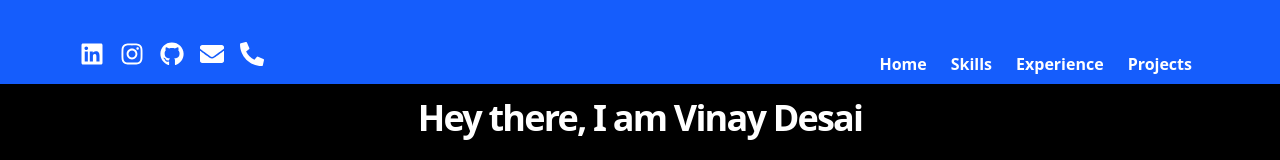
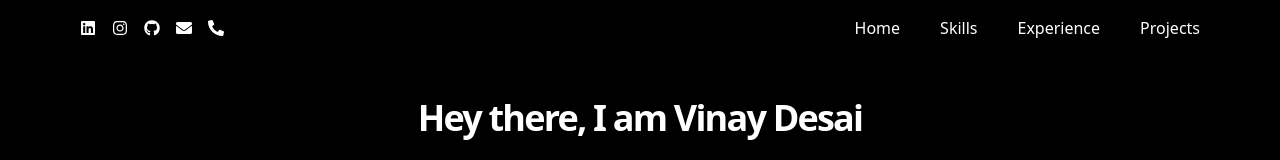
Before and after one commit to vinaydesai23/Personal-Portfolio, a React (Vite) app: page / in a window 1280 px wide. Shown: the top 160 px of the page. Built offline with nearby package versions, Linux system fonts and the light colour scheme.

Commit message:
feat: task bar

```diff
--- a/package.json
+++ b/package.json
@@ -15,6 +15,7 @@
     "react": "^19.0.0",
     "react-dom": "^19.0.0",
     "react-icons": "^5.5.0",
+    "react-scroll": "^1.9.3",
     "tailwindcss": "^4.1.3"
   },
   "devDependencies": {
--- a/src/components/Navbar.jsx
+++ b/src/components/Navbar.jsx
@@ -1,5 +1,5 @@
-import { RiCloseLine, RiMenu2Line } from "@remixicon/react";
 import React, { useState } from "react";
+import { Link } from "react-scroll";
 import {
   FaLinkedin,
   FaInstagram,
@@ -7,105 +7,62 @@ import {
   FaEnvelope,
   FaPhoneAlt,
 } from "react-icons/fa";
+import { RiCloseLine, RiMenu2Line } from "@remixicon/react";
 
 const Navbar = () => {
-  const [menu, openMenu] = useState(false);
-  const [showMenu, setShowmenu] = useState(true);
+  const [menuOpen, setMenuOpen] = useState(false);
+
+  const toggleMenu = () => setMenuOpen(!menuOpen);
+
+  const navItems = ["Home", "Skills", "Experience", "Projects"];
+
   return (
-    <nav className="fixed top-0 left-0 w-full z-50 bg-blue-600 bg-opacity-80 flex flex-wrap justify-between items-center text-white px-4 pt-4 md:px-20 md:pt-6">
+    <nav className="fixed top-0 left-0 w-full z-50 bg-black bg-opacity-80 backdrop-blur-md text-white px-6 md:px-20 py-4 flex justify-between items-center shadow-sm">
       <div className="flex items-center gap-4">
-        <a
-          href="https://www.linkedin.com/in/vinaydesai23/"
-          target="_blank"
-          rel="noopener noreferrer"
-          className="hover:text-blue-400 transition-colors"
-          title="LinkedIn"
-        >
-          <FaLinkedin size={24} />
-        </a>
-        <a
-          href="https://www.instagram.com/vinay._.desai/"
-          target="_blank"
-          rel="noopener noreferrer"
-          className="hover:text-pink-400 transition-colors"
-          title="Instagram"
-        >
-          <FaInstagram size={24} />
-        </a>
-        <a
-          href="https://github.com/vinaydesai23"
-          target="_blank"
-          rel="noopener noreferrer"
-          className="hover:text-pink-400 transition-colors"
-          title="Github"
-        >
-          <FaGithub size={24} />
-        </a>
-        <a
-          href="mailto:vinaydesai2303@gmail.com"
-          target="_blank"
-          rel="noopener noreferrer"
-          className="hover:text-pink-400 transition-colors"
-          title="Email"
-        >
-          <FaEnvelope size={24} />
-        </a>
-        <a
-          href="tel:+918296338415"
-          target="_blank"
-          rel="noopener noreferrer"
-          className="hover:text-pink-400 transition-colors"
-          title="Phone"
-        >
-          <FaPhoneAlt size={24} />
-        </a>
+        <FaLinkedin className="hover:text-blue-400 cursor-pointer" />
+        <FaInstagram className="hover:text-pink-400 cursor-pointer" />
+        <FaGithub className="hover:text-gray-300 cursor-pointer" />
+        <FaEnvelope className="hover:text-red-400 cursor-pointer" />
+        <FaPhoneAlt className="hover:text-green-400 cursor-pointer" />
       </div>
 
-      <ul
-        className={`${
-          menu ? "block" : "hidden"
-        } mx-24 py-2 mt-4 font-semibold md:mt-5 bg-black px-2 rounded-xl bg-opacity-30 md:border-none text-center md:bg-transparent md:static md:mx-0 md:flex gap-6 items-center`}
-      >
-        <a href="#Home">
-          <li className="text-md transition-all duration-300ms p-1 md:p-0">
-            Home
+      {/* Desktop Menu */}
+      <ul className="hidden md:flex gap-10 font-medium">
+        {navItems.map((item) => (
+          <li key={item}>
+            <Link
+              to={item}
+              spy={true}
+              smooth={true}
+              duration={500}
+              className="cursor-pointer hover:text-blue-400 transition"
+            >
+              {item}
+            </Link>
           </li>
-        </a>
-        <a href="#Skills">
-          <li className="text-md transition-all duration-300ms p-1 md:p-0">
-            Skills
-          </li>
-        </a>
-        <a href="#Experience">
-          <li className="text-md transition-all duration-300ms p-1 md:p-0">
-            Experience
-          </li>
-        </a>
-        <a href="#Projects">
-          <li className="text-md transition-all duration-300ms p-1 md:p-0">
-            Projects
-          </li>
-        </a>
+        ))}
       </ul>
 
-      {showMenu ? (
-        <RiMenu2Line
-          size={30}
-          className="md:hidden absolute right-10 top-6 transition-all duration-300"
-          onClick={() => {
-            openMenu(!menu);
-            setShowmenu(!showMenu);
-          }}
-        />
-      ) : (
-        <RiCloseLine
-          size={30}
-          className="md:hidden absolute right-10 top-6 transition-all duration-300"
-          onClick={() => {
-            openMenu(!menu);
-            setShowmenu(!showMenu);
-          }}
-        />
+      <div className="md:hidden" onClick={toggleMenu}>
+        {menuOpen ? <RiCloseLine size={28} /> : <RiMenu2Line size={28} />}
+      </div>
+
+      {menuOpen && (
+        <div className="absolute top-16 left-0 w-full bg-black bg-opacity-95 text-white flex flex-col items-center py-6 gap-6 md:hidden">
+          {navItems.map((item) => (
+            <Link
+              key={item}
+              to={item}
+              spy={true}
+              smooth={true}
+              duration={500}
+              onClick={toggleMenu}
+              className="cursor-pointer hover:text-blue-400 text-lg"
+            >
+              {item}
+            </Link>
+          ))}
+        </div>
       )}
     </nav>
   );
```
Also changed, not shown: 1 other file (tests, documents, lock files or other folders).
